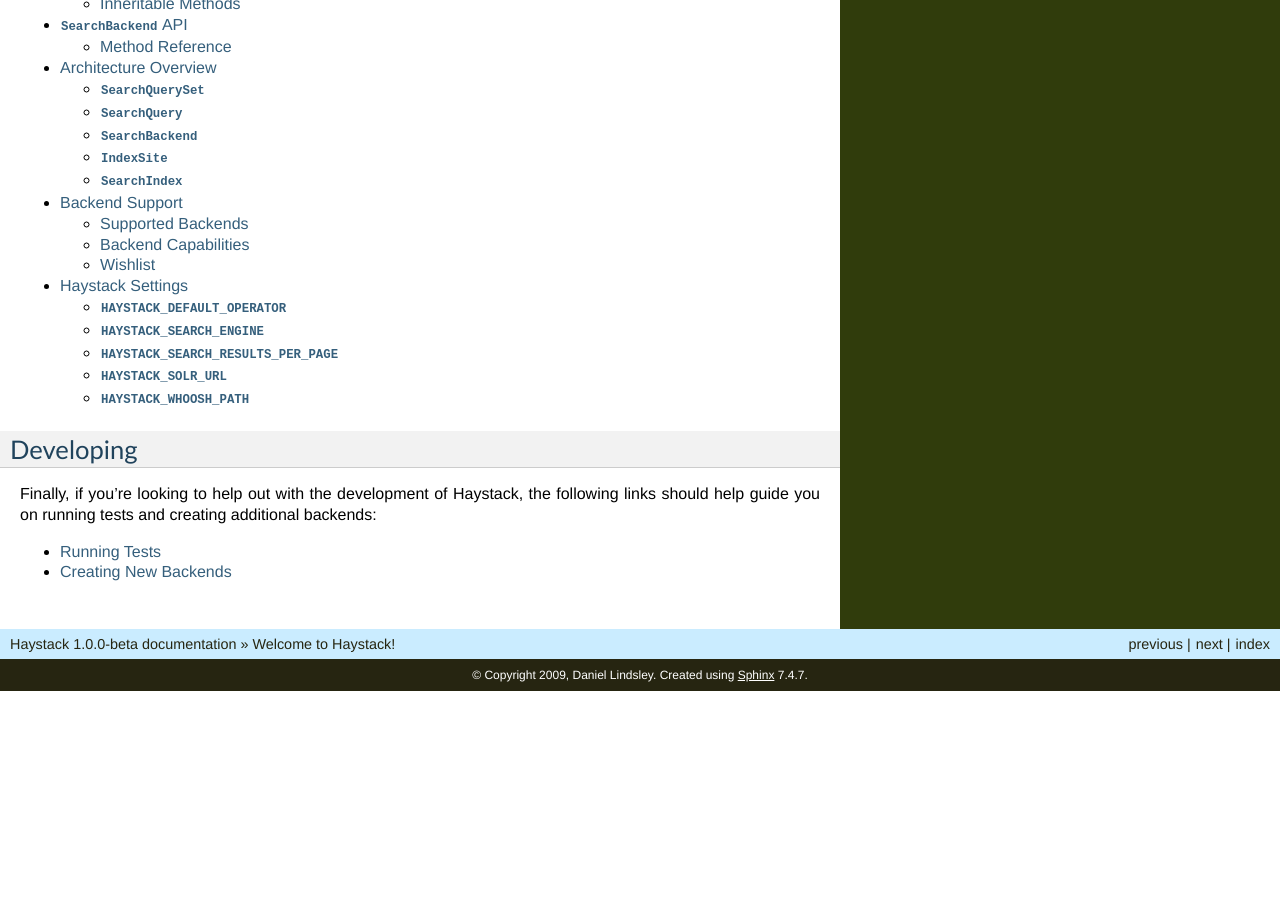
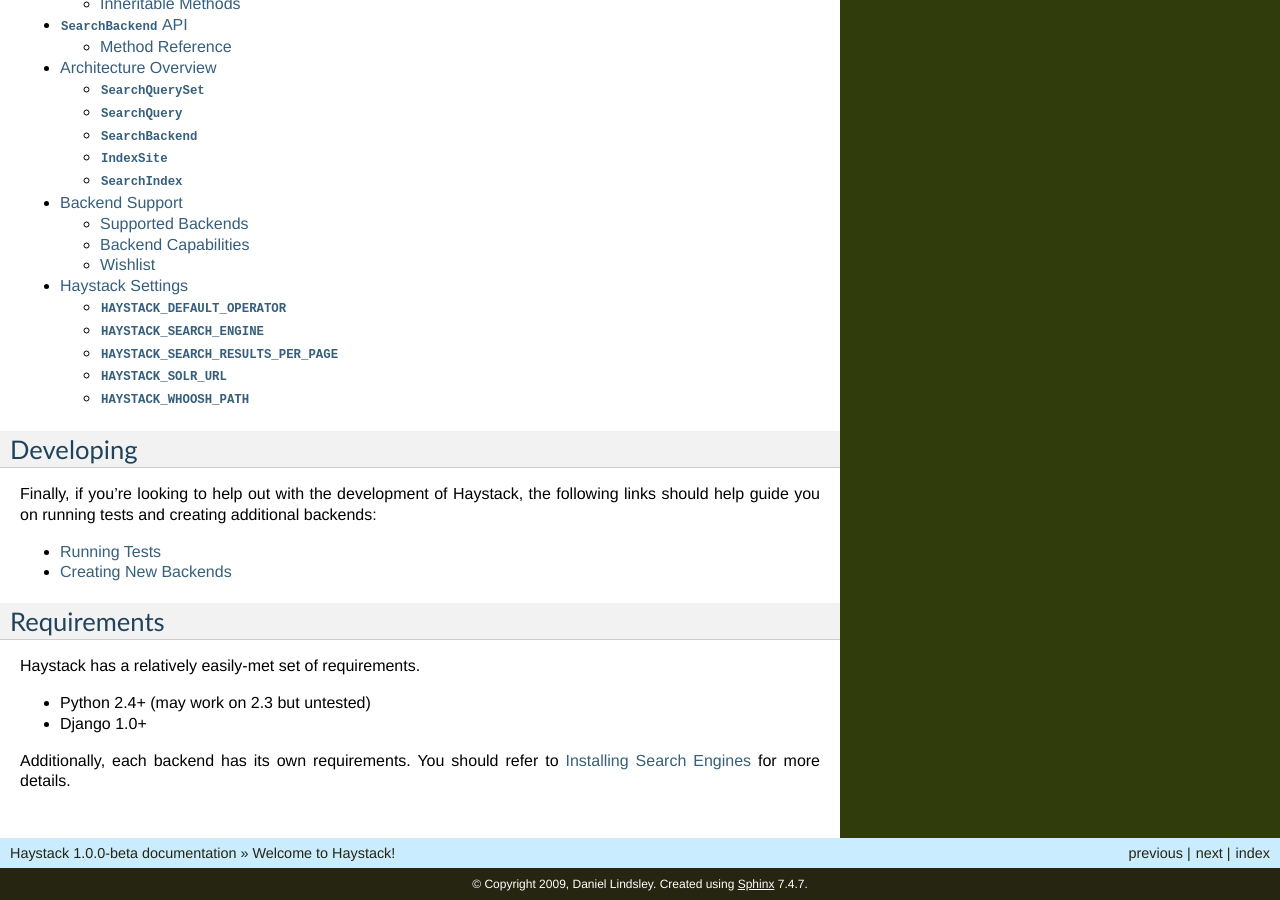
Before and after one commit to django-haystack/django-haystack, a Sphinx documentation site: the page built from docs/index.rst, in a window 1280 px wide and 900 px high, scrolled down 1046 px. Built offline with Sphinx 7.4.7, drawn with Linux system fonts in a browser that asks for light colours; before the commit the page ends 1737 px from its top, so only the background shows below that.

Commit message:
Added a small requirements section to the docs.

```diff
--- a/docs/index.rst
+++ b/docs/index.rst
@@ -59,3 +59,15 @@
 
    running_tests
    creating_new_backends
+
+
+Requirements
+------------
+
+Haystack has a relatively easily-met set of requirements.
+
+* Python 2.4+ (may work on 2.3 but untested)
+* Django 1.0+
+
+Additionally, each backend has its own requirements. You should refer to
+:doc:`installing_search_engines` for more details.
```
